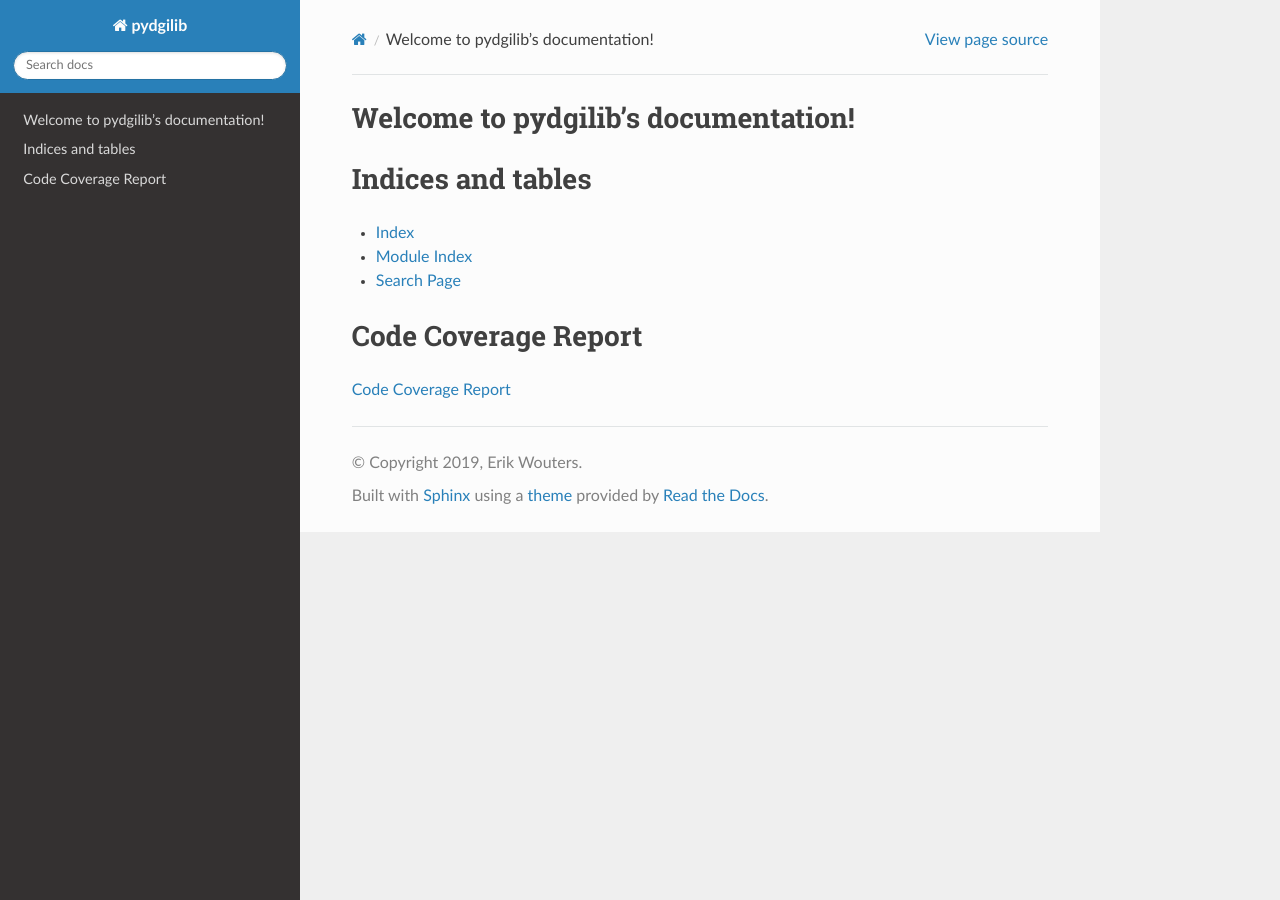
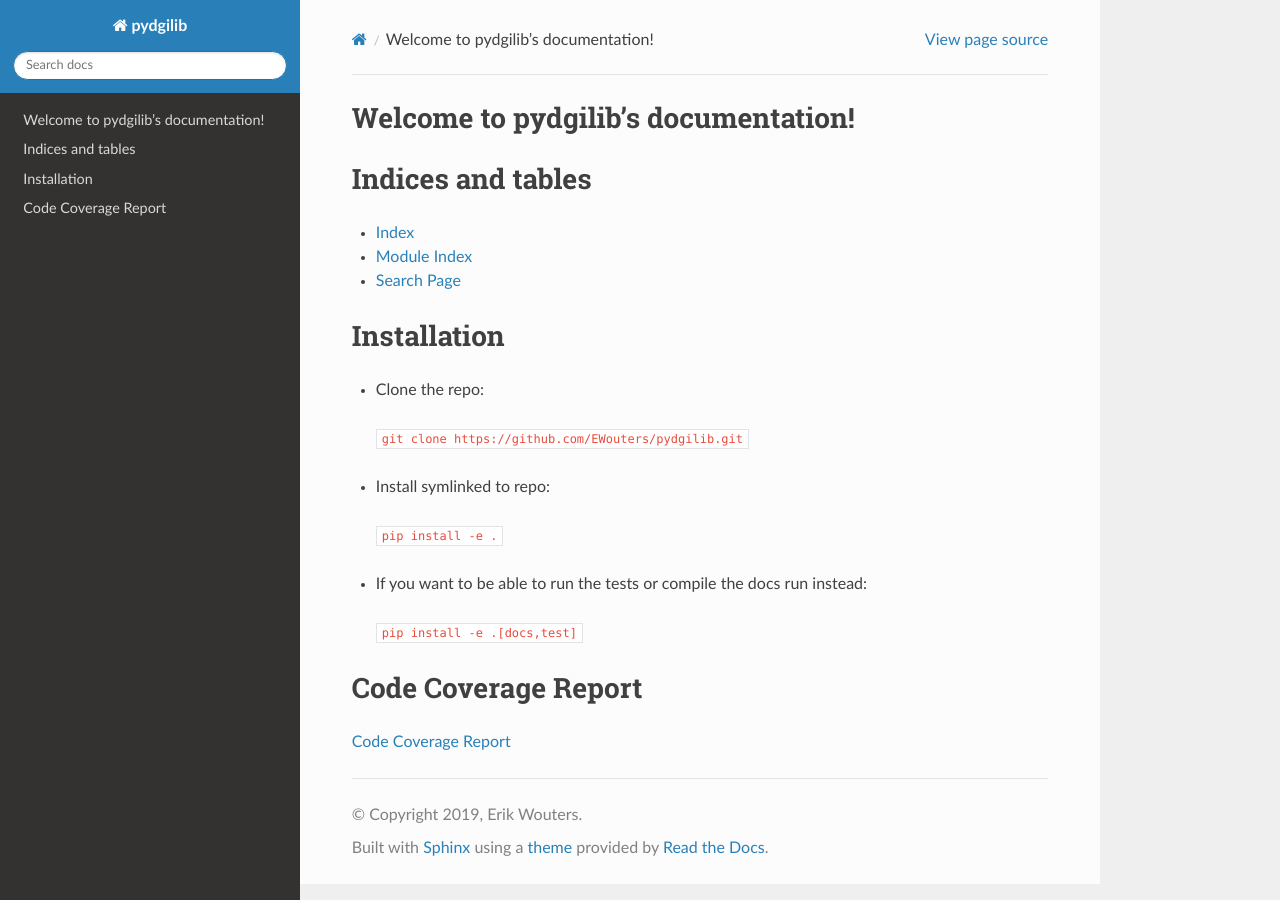
Before and after one commit to EWouters/pydgilib, a Sphinx documentation site: the page built from docs/index.rst, in a window 1280 px wide. Built offline with Sphinx 7.4.7 and the Read the Docs theme 2.0.0, drawn with Linux system fonts in a browser that asks for light colours.

Commit message:
Add install instructions

```diff
--- a/docs/index.rst
+++ b/docs/index.rst
@@ -19,6 +19,18 @@ Indices and tables
 * :ref:`modindex`
 * :ref:`search`
 
+
+Installation
+============
+
+* Clone the repo:
+ ``git clone https://github.com/EWouters/pydgilib.git``
+* Install symlinked to repo:
+ ``pip install -e .``
+* If you want to be able to run the tests or compile the docs run instead:
+ ``pip install -e .[docs,test]``
+
+
 Code Coverage Report
 ====================
 
```
